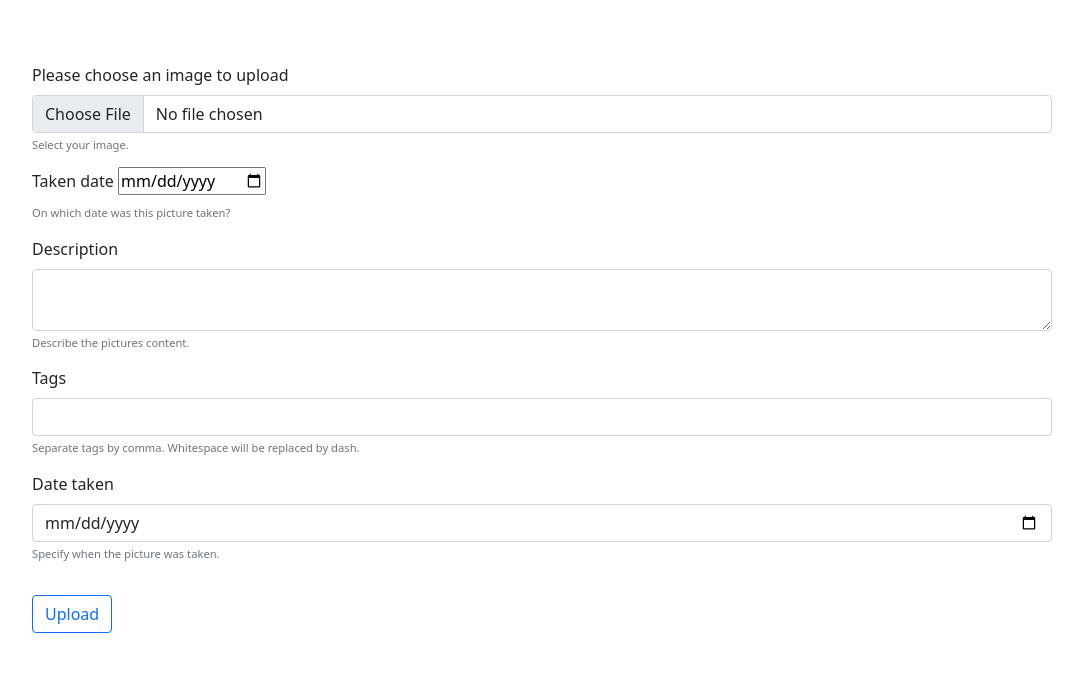
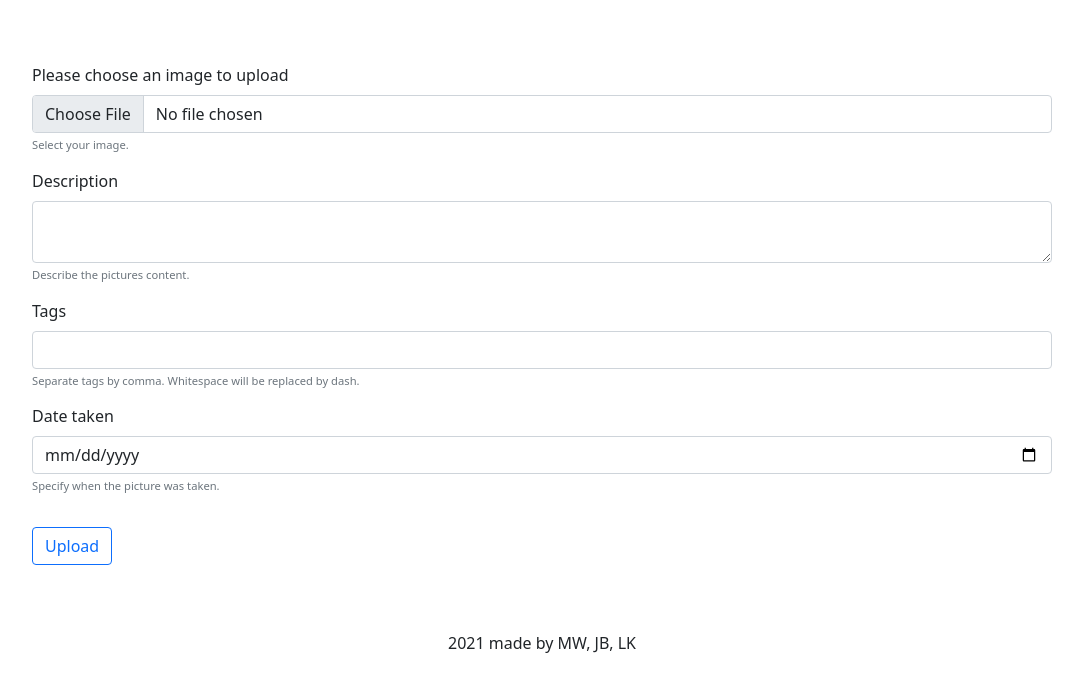
Before and after one commit to witling/ws-leistung, a Flask app: page /upload in a window 1280 px wide. Shown: the part 56-745 px from the top of the page, without its empty margins (98-1181 px from the left). After the commit the page ends 709 px from the top, so only its background shows below. Run offline with Flask 2, Linux system fonts and the light colour scheme; some libraries are stand-ins or nearby versions.

Commit message:
fix upload form taken_date field

```diff
--- a/frontend/templates/upload.html
+++ b/frontend/templates/upload.html
@@ -15,10 +15,6 @@
         <input type="file" accept="image/jpeg" class="form-control" name="formFile" required>
         <div class="form-text">Select your image.</div>
 
-        <label class="form-label" for="takenDate">Taken date</label>
-        <input type="date" name="takenDate">
-        <div class="form-text">On which date was this picture taken?</div>
-
         <label class="form-label" for="description">Description</label>
         <textarea class="form-control" name="description"></textarea>
         <div class="form-text">Describe the pictures content.</div>
@@ -28,7 +24,7 @@
         <div class="form-text">Separate tags by comma. Whitespace will be replaced by dash.</div>
 
         <label class="form-label">Date taken</label>
-        <input class="form-control" type="date" name="takenDatePicker" value="">
+        <input class="form-control" type="date" name="takenDate" value="">
         <div class="form-text">Specify when the picture was taken.</div>
     </div>
 
```
